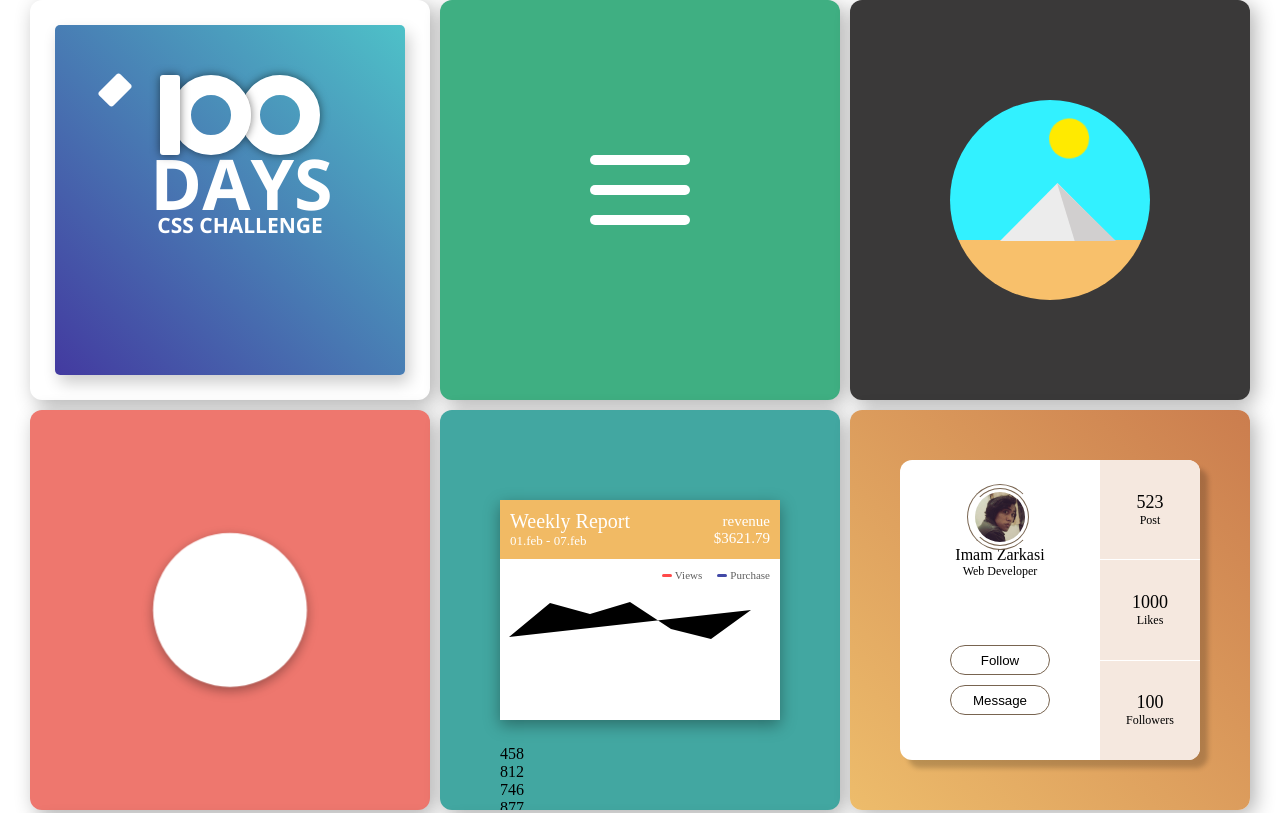
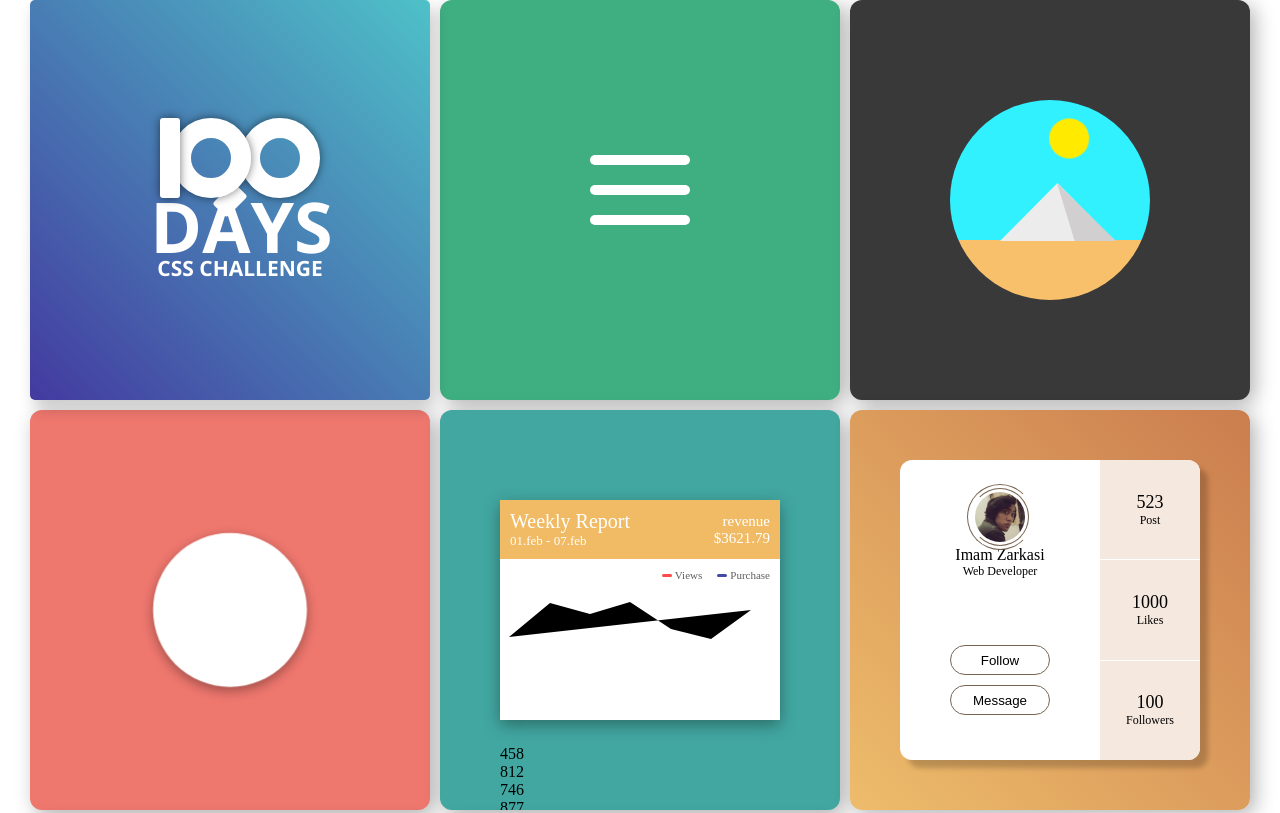
Before and after one commit to Zarkasi31/100-DAY-CSS, a plain HTML site: page index.html in a window 1280 px wide. Shown: the top 813 px of the page. Drawn offline with nearby package versions, Linux system fonts and the light colour scheme.

Commit message:
merapikan day 1

```diff
--- a/assets/style/style.scss
+++ b/assets/style/style.scss
@@ -37,7 +37,6 @@
 .container{
     width: 100%;
     display: grid;
-    // height: 600px;
     grid-template-columns: repeat(auto-fit, 400px);
     grid-template-rows: repeat(autofit,400px);
     grid-auto-rows: 400px;
@@ -45,35 +44,23 @@
     gap: 10px;
     justify-content: center;
     align-content: center;
-    // justify-content: space-evenly;
-    // align-content: space-evenly;
-    // grid-template-areas:
-    // 'header header'
-    // 'aside main'
-    // 'footer footer'
-    // ;
 }
 
 .card{
     width: 100%;
     height: 100%;
-    // border: 0.5px solid rgba(0,0,0,0.5);
     border-radius: 12px;
     box-shadow: 5px 5px 20px rgba(0,0,0,0.3);
-
     display: flex;
     justify-content: center;
     align-items: center;
     font-weight: 200;
     overflow: hidden;
-    // padding: 50px;
-    // position: relative;
-
 }
 
 .card-1{
 
-    .frame {
+
         // position: absolute;
        height:350px ;
        width: 350px;
@@ -90,8 +77,7 @@
         justify-content: center;
         align-items: center;
         padding: 50px;
-    }
-    .center {
+
         width: 100%;
         height: 100%;
         position: relative;
@@ -158,7 +144,7 @@
             font-weight: 700;
             font-size: 21px;
         }
-    }
+
 
 }
 
--- a/index.html
+++ b/index.html
@@ -12,8 +12,7 @@
 <body>
     <div class="container">
         <div class="card card-1">
-            <div class="frame">
-                <div class="center">
+
                     <div class="one-a"></div>
                     <div class="block-center">
                         <div class="one-b"></div>
@@ -26,8 +25,7 @@
                     <div class="text-p">
                         <p>CSS CHALLENGE</p>
                     </div>
-                </div>
-            </div>
+
         </div>
 
         <div class="card card-2">
```
Also changed, not shown: assets/style/style.css, 1 other file.
